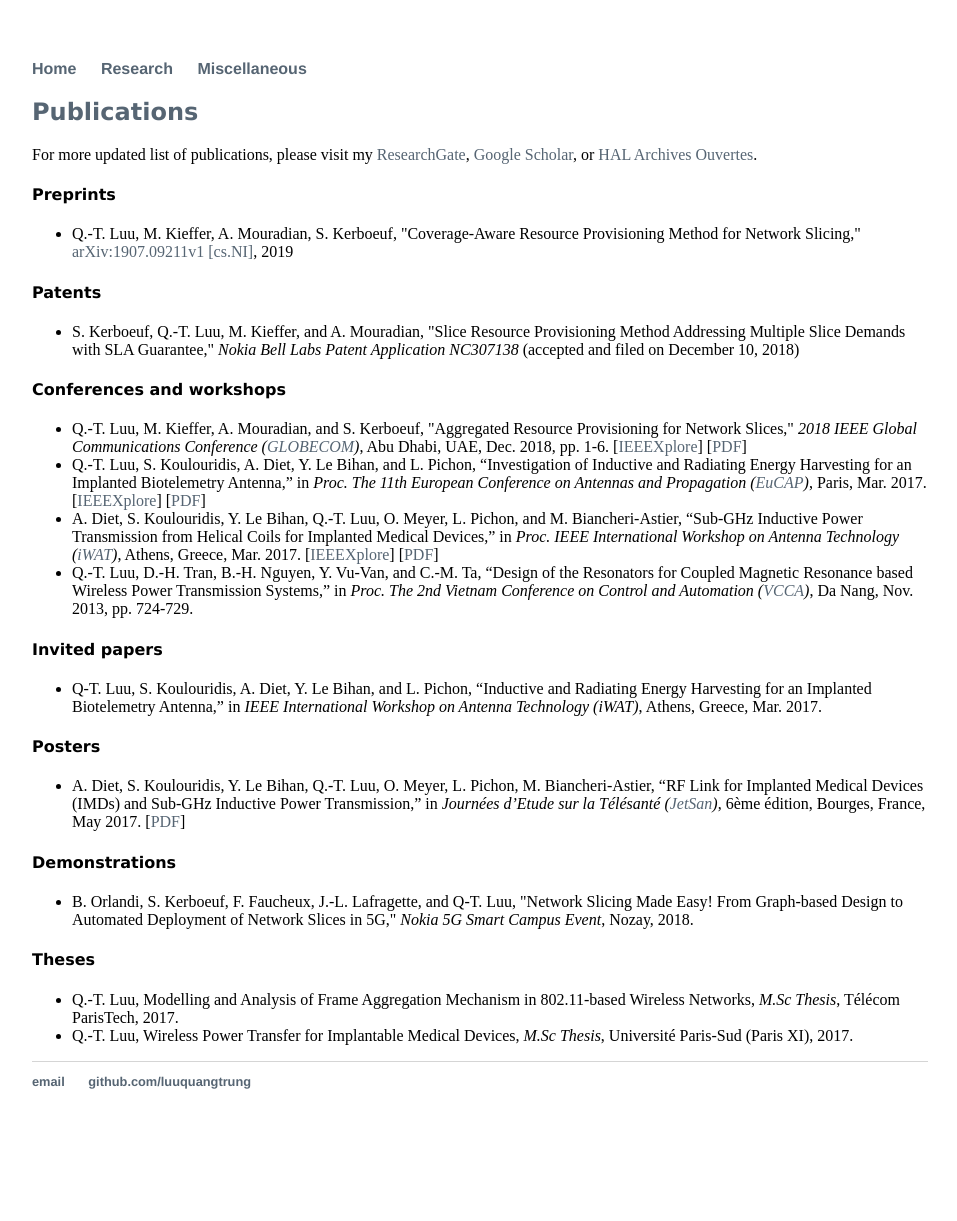
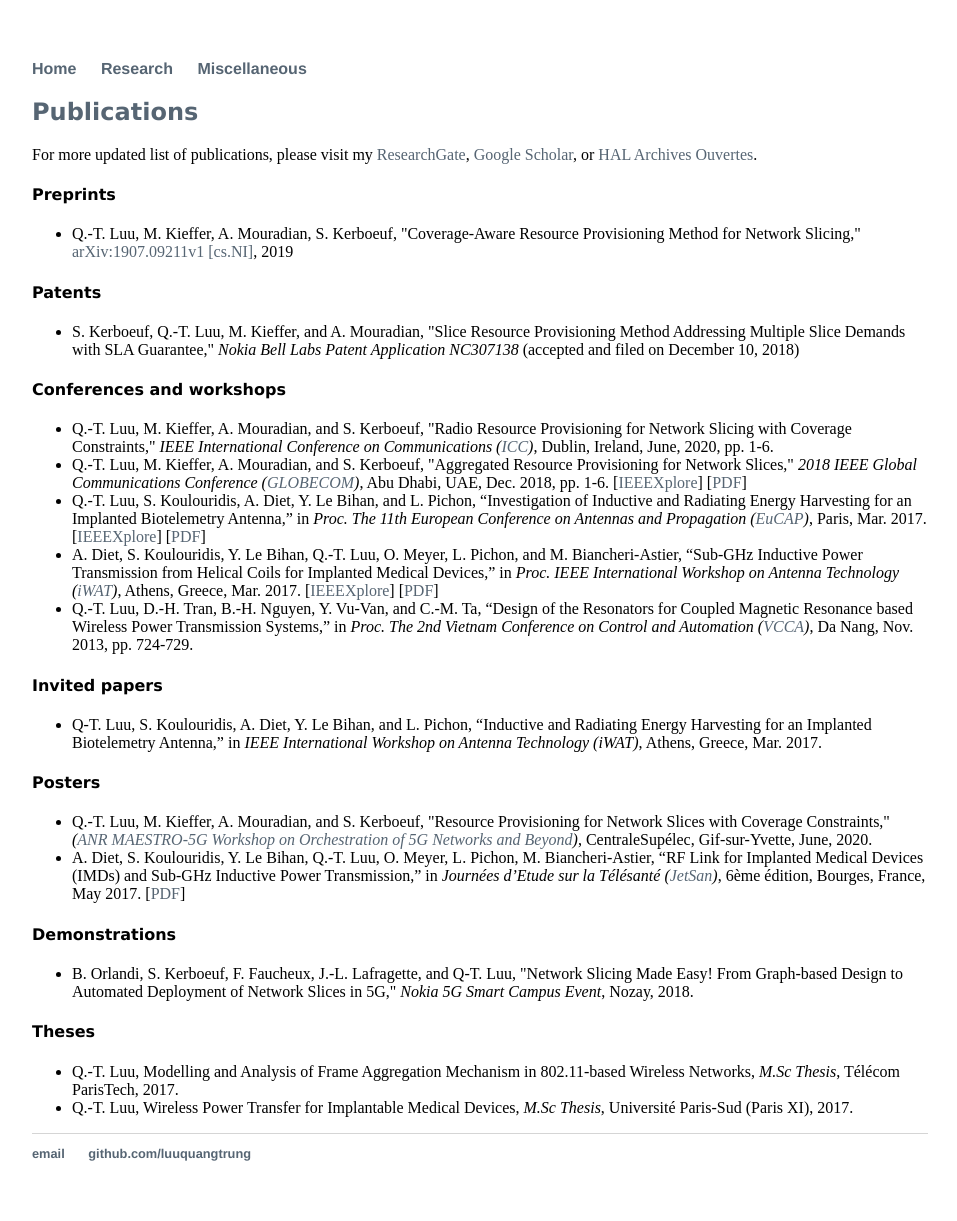
Before and after one commit to luuquangtrung/luuquangtrung.github.io_v1, a Jekyll site: the page built from research/index.html, in a window 1280 px wide. Shown: the whole page, without its empty margins (160-1117 px from the left). Built offline with Jekyll 4.4.1, drawn with Linux system fonts in a browser that asks for light colours; before the commit the page ends 1149 px from its top, so only the background shows below that.

Commit message:
update research index

```diff
--- a/research/index.html
+++ b/research/index.html
@@ -36,6 +36,9 @@ For more updated list of publications, please visit my <a href="https://www.rese
 
 <ul>
 	<li>
+	Q.-T. Luu, M. Kieffer, A. Mouradian, and S. Kerboeuf, "Radio Resource Provisioning for Network Slicing with Coverage Constraints," <i>IEEE International Conference on Communications (<a href="https://icc2020.ieee-icc.org/">ICC</a>)</i>, Dublin, Ireland, June, 2020, pp. 1-6.
+	</li>
+	<li>
 	Q.-T. Luu, M. Kieffer, A. Mouradian, and S. Kerboeuf, "Aggregated Resource Provisioning for Network Slices," <i>2018 IEEE Global Communications Conference (<a href="http://globecom2018.ieee-globecom.org/">GLOBECOM</a>)</i>, Abu Dhabi, UAE, Dec. 2018, pp. 1-6. [<a href="https://ieeexplore.ieee.org/abstract/document/8648039">IEEEXplore</a>] [<a href="https://www.researchgate.net/publication/326572089_Aggregated_Resource_Provisioning_for_Network_Slices">PDF</a>]
 	</li>
 	<li>
@@ -61,6 +64,9 @@ For more updated list of publications, please visit my <a href="https://www.rese
 <div> <h4 style="font-family:verdana;">Posters</h4> </div>
 
 <ul>
+	<li>
+	Q.-T. Luu, M. Kieffer, A. Mouradian, and S. Kerboeuf, "Resource Provisioning for Network Slices with Coverage Constraints," <i> (<a href="https://orch5g.roc.cnam.fr/">ANR MAESTRO-5G Workshop on Orchestration of 5G Networks and Beyond</a>)</i>, CentraleSupélec, Gif-sur-Yvette, June, 2020.
+	</li>
 	<li>
 		A. Diet, S. Koulouridis, Y. Le Bihan, Q.-T. Luu, O. Meyer, L. Pichon, M. Biancheri-Astier, “RF Link for Implanted Medical Devices (IMDs) and Sub-GHz Inductive Power Transmission,” in <i>Journées d’Etude sur la Télésanté (<a href="https://jetsan2017.sciencesconf.org/program">JetSan</a>)</i>, 6ème édition, Bourges, France, May 2017. [<a href="https://hal.archives-ouvertes.fr/hal-01692423/">PDF</a>]
 	</li>
```
